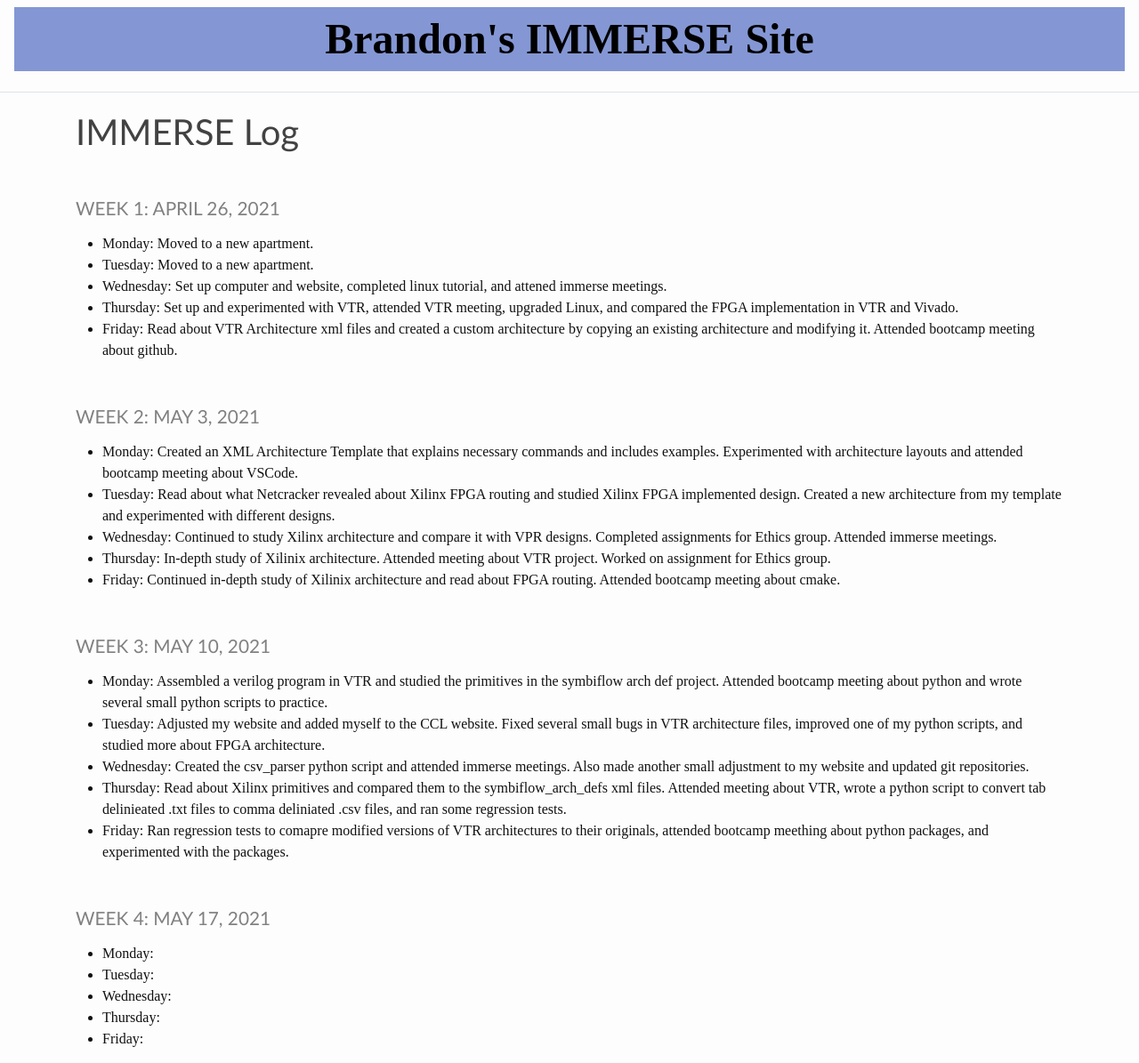
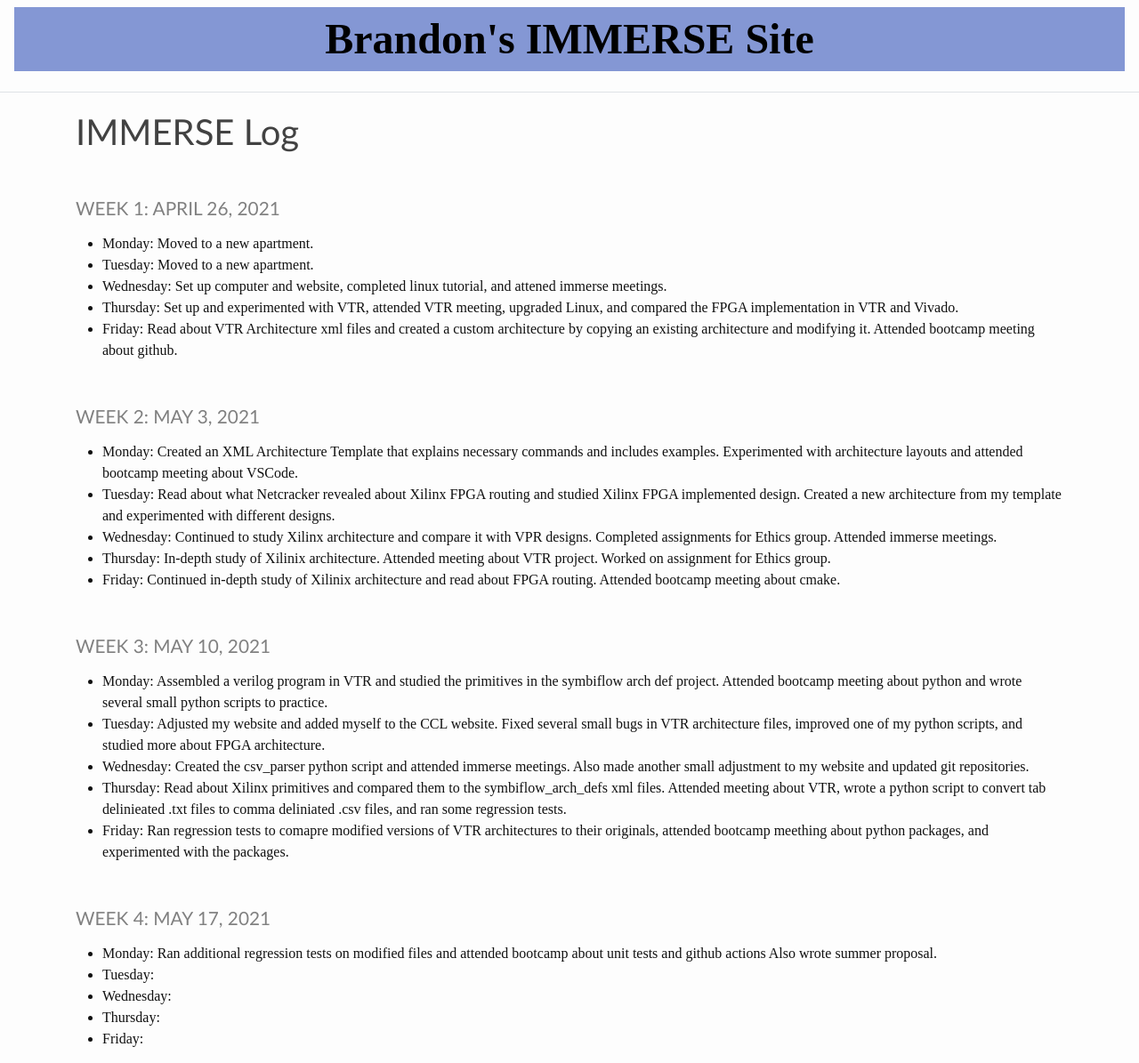
Before and after one commit to heinerb1/heinerb1.github.io, a Jekyll site: the page built from _pages/log.md, in a window 1280 px wide. Shown: the whole page at 89% size. Built offline with Jekyll 4.4.1, drawn with Linux system fonts in a browser that asks for light colours.

Commit message:
5/17 Update

```diff
--- a/_pages/log.md
+++ b/_pages/log.md
@@ -41,7 +41,8 @@ title: IMMERSE Log
 
 ### Week 4: May 17, 2021
 
-* **Monday**:
+* **Monday**: Ran additional regression tests on modified files and attended bootcamp about unit tests and github actions Also
+              wrote summer proposal.
 * **Tuesday**:
 * **Wednesday**:
 * **Thursday**:
```
